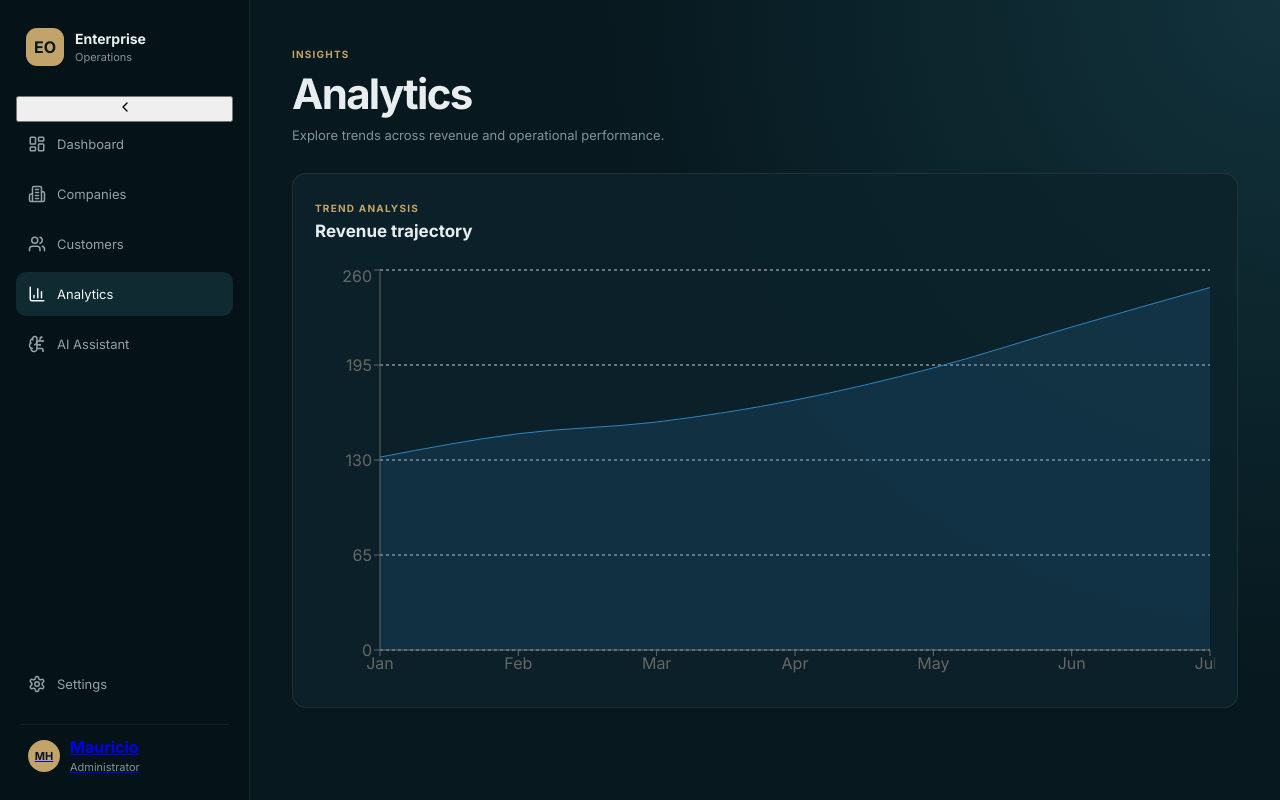
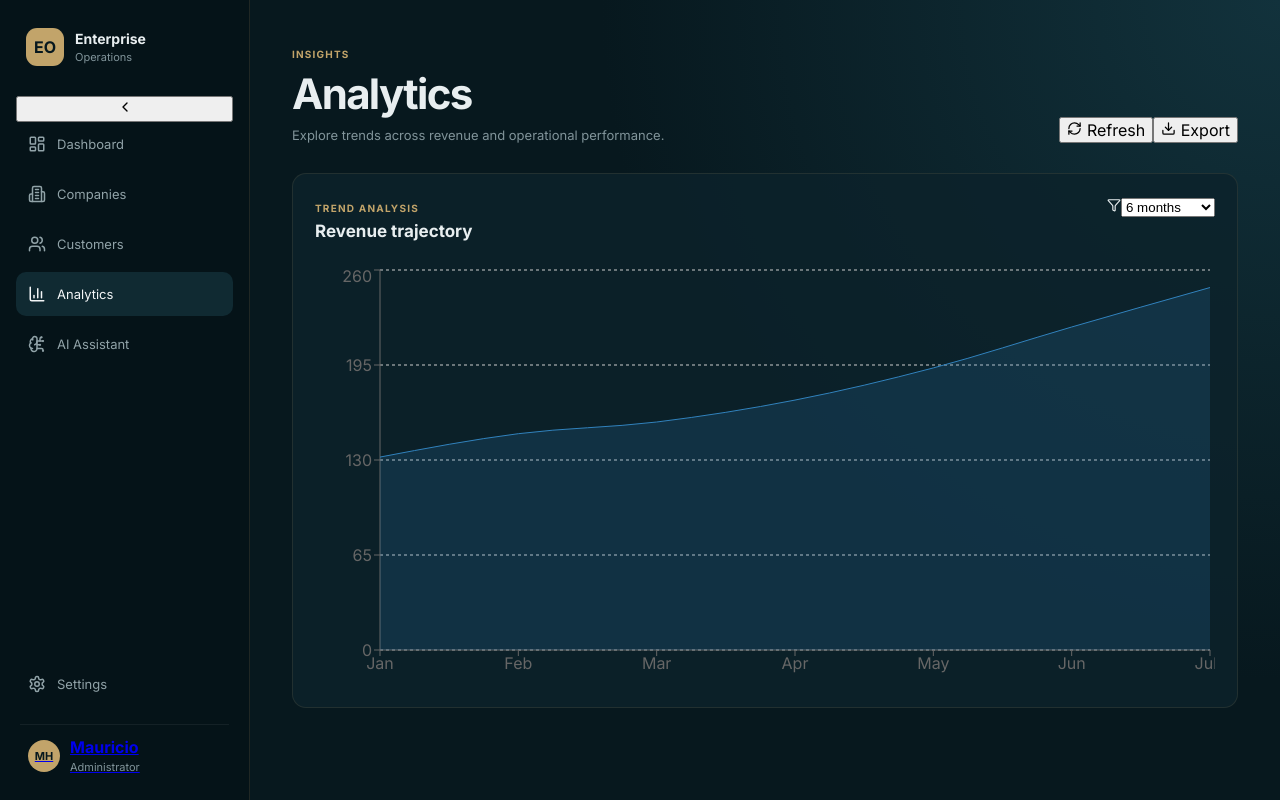
Before and after one commit to Mauricio-HNS/Enterprise-Operations-Dashboard, a React (Vite) app: page /analytics in a window 1280 px wide. Built offline with nearby package versions, Linux system fonts and the light colour scheme.

Commit message:
feat: advance dashboard interactions and navigation

```diff
--- a/src/features/analytics/pages/AnalyticsPage.tsx
+++ b/src/features/analytics/pages/AnalyticsPage.tsx
@@ -1,6 +1,9 @@
 import { Area, AreaChart, CartesianGrid, ResponsiveContainer, Tooltip, XAxis, YAxis } from 'recharts'
+import { Download, Filter, RefreshCw } from 'lucide-react'
+import { useState } from 'react'
 import { revenue } from '../../dashboard/data'
 export function AnalyticsPage() {
- return <main className="page"><header className="page-header"><div><span className="eyebrow">Insights</span><h1>Analytics</h1><p>Explore trends across revenue and operational performance.</p></div></header>
- <section className="panel"><span className="eyebrow">Trend analysis</span><h2>Revenue trajectory</h2><div className="chart large-chart"><ResponsiveContainer width="100%" height="100%"><AreaChart data={revenue}><CartesianGrid strokeDasharray="3 3" vertical={false}/><XAxis dataKey="month"/><YAxis/><Tooltip/><Area dataKey="revenue" type="monotone" fillOpacity={0.18}/></AreaChart></ResponsiveContainer></div></section></main>
+ const [range,setRange]=useState('6 months'); const [message,setMessage]=useState('')
+ return <main className="page"><header className="page-header"><div><span className="eyebrow">Insights</span><h1>Analytics</h1><p>Explore trends across revenue and operational performance.</p></div><div className="header-actions"><button className="secondary-button" onClick={()=>setMessage('Data refreshed just now.')}><RefreshCw size={15}/> Refresh</button><button className="secondary-button" onClick={()=>setMessage('Export prepared for the reporting layer.')}><Download size={15}/> Export</button></div></header>
+ <section className="panel"><div className="panel-header"><div><span className="eyebrow">Trend analysis</span><h2>Revenue trajectory</h2></div><label className="select-control"><Filter size={14}/><select value={range} onChange={e=>setRange(e.target.value)}><option>6 months</option><option>12 months</option><option>Year to date</option></select></label></div><div className="chart large-chart"><ResponsiveContainer width="100%" height="100%"><AreaChart data={revenue}><CartesianGrid strokeDasharray="3 3" vertical={false}/><XAxis dataKey="month"/><YAxis/><Tooltip/><Area dataKey="revenue" type="monotone" fillOpacity={0.18}/></AreaChart></ResponsiveContainer></div>{message&&<div className="inline-feedback">{message}</div>}</section></main>
 }
```
